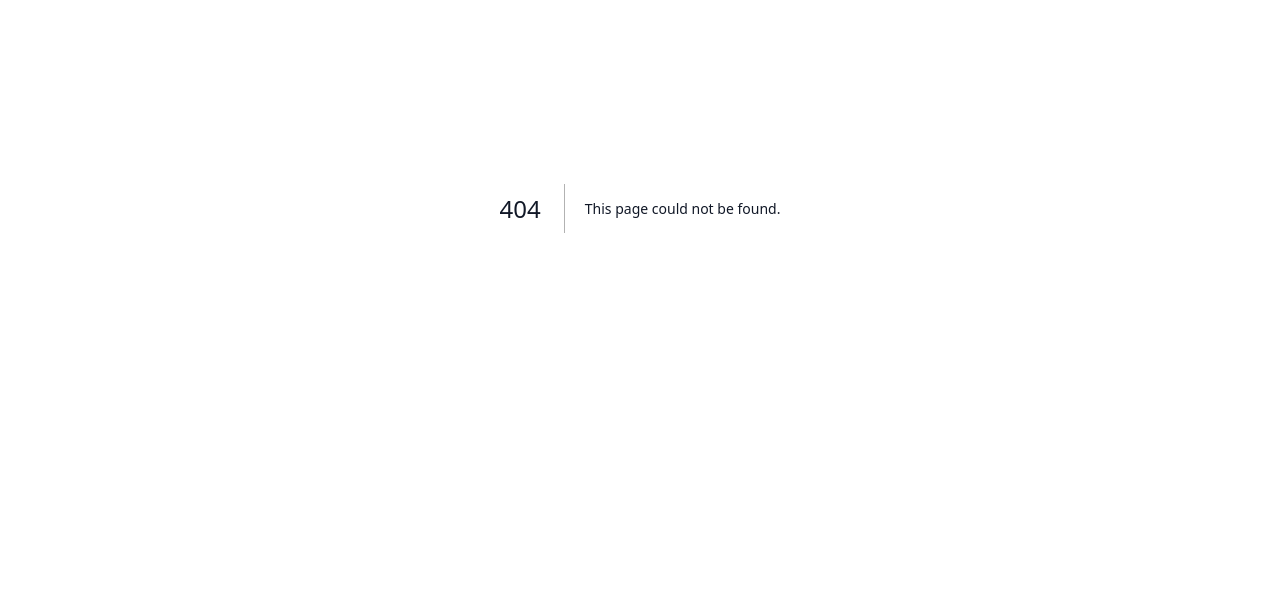
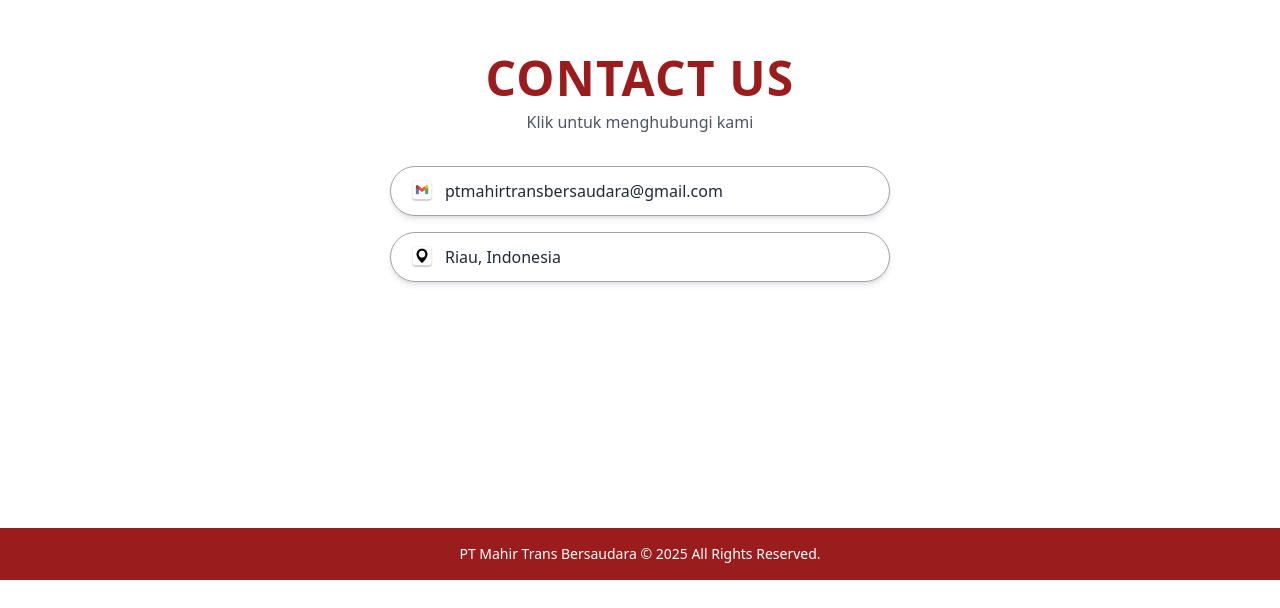
Before and after one commit to dannesluthfiyah/mtb-company-profile, a Next.js app: page /contact in a window 1280 px wide. Before the commit this address had no page. Shown: the part 192-800 px from the top of the page. Built offline with nearby package versions, Linux system fonts and the light colour scheme.

Commit message:
Create page.tsx

```diff
--- /dev/null
+++ b/app/contact/page.tsx
@@ -0,0 +1,5 @@
+import ContactUs from "@/components/ContactUs";
+
+export default function ContactPage() {
+  return <ContactUs />;
+}
```
